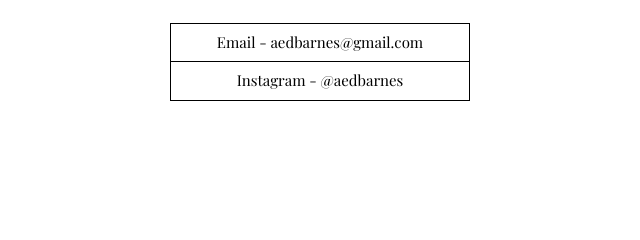
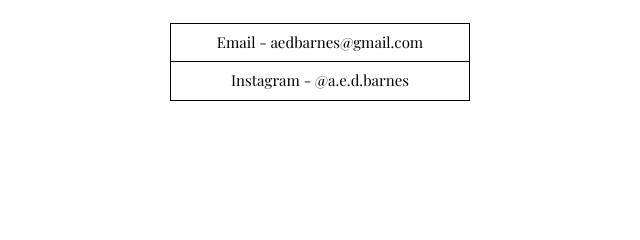
Before and after one commit to christianyuen/andrew-barnes-final, a plain HTML site: page contact.html in a window 1280 px wide. Shown: the part 217-457 px from the top of the page, 320-960 px from the left. Drawn offline with nearby package versions, Linux system fonts and the light colour scheme; a web font is replaced by a local one.

Commit message:
changed IG handle

```diff
--- a/contact.html
+++ b/contact.html
@@ -38,7 +38,7 @@
         <section class="contact-page-section">
             <div class="contact-container">
                 <h2>Email - <a href="mailto: aedbarnes@gmail.com?subject=Inquiry &body=Please include Full Name, Phone Number, and Reason for Inquiry.">aedbarnes@gmail.com</a></h2>
-                <h2>Instagram - <a target=”_blank” href="https://www.instagram.com/aedbarnes">@aedbarnes</a></h2>
+                <h2>Instagram - <a target=”_blank” href="https://www.instagram.com/a.e.d.barnes">@a.e.d.barnes</a></h2>
             </div>
         </section>
     <!-- END WRAPPER -->
```
Also changed, not shown: 1 other file.
